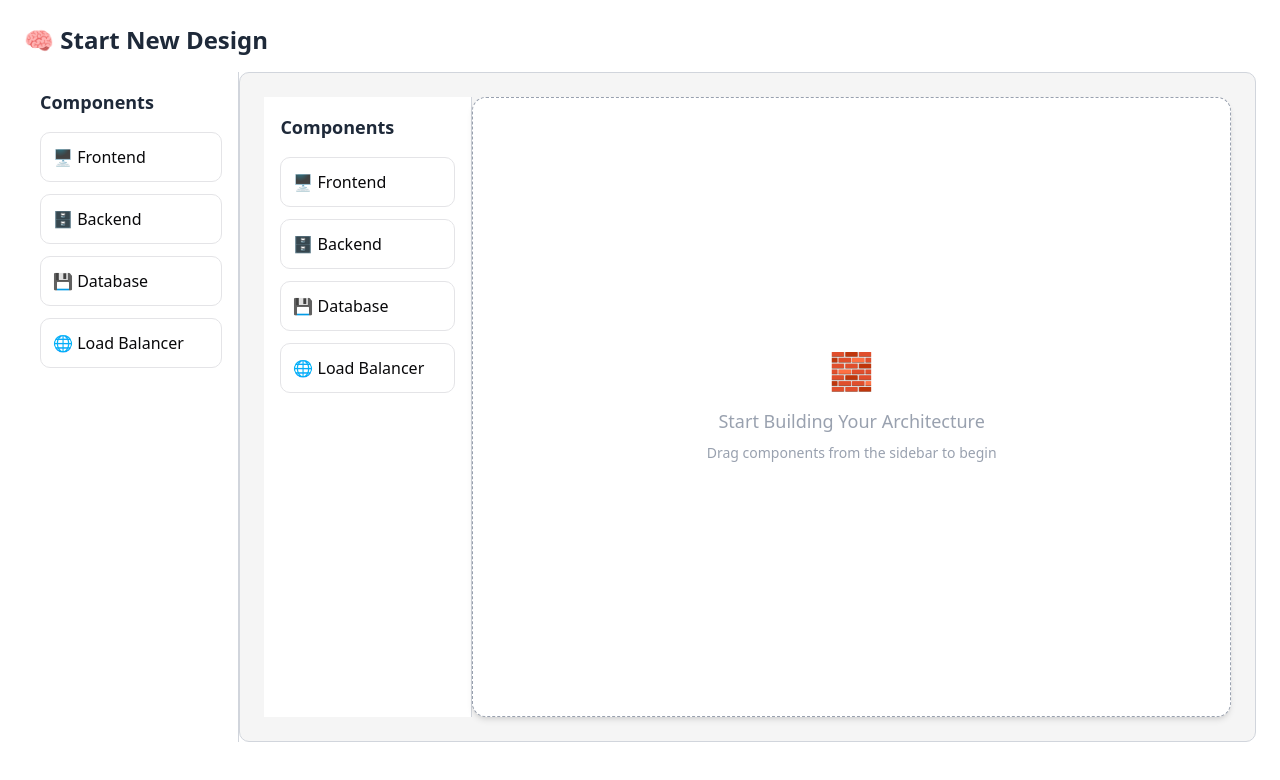
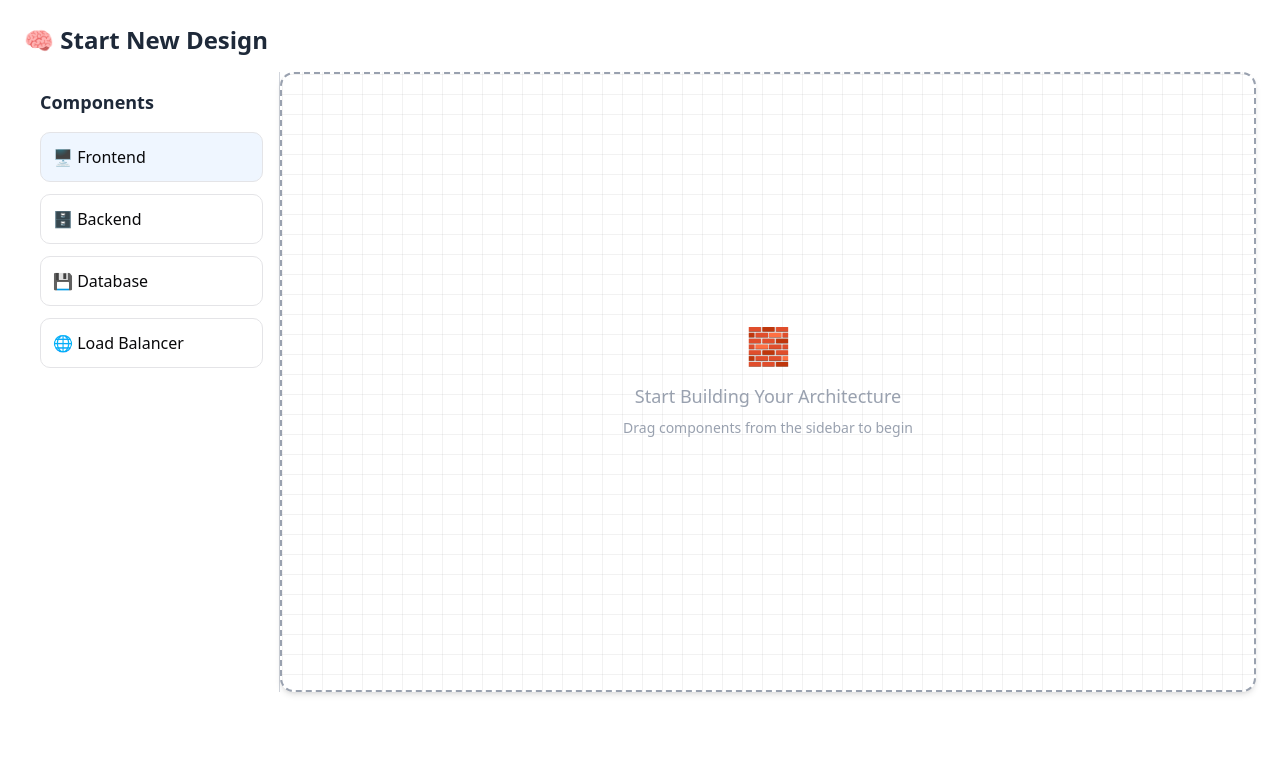
Before and after one commit to anas-muhmed/BuildWise, a Next.js app: page /design in a window 1280 px wide. Shown: the top 780 px of the page. Built offline with nearby package versions, Linux system fonts and the light colour scheme.

Commit message:
Enhance SVG rendering with proper width, height and overflow handling

```diff
--- a/src/components/canvas/CanvasArea.tsx
+++ b/src/components/canvas/CanvasArea.tsx
@@ -1,31 +1,175 @@
 "use client";
 
 import React from "react";
-import ComponentPallete from "./ComponentPallete";
-import { DndContext } from "@dnd-kit/core";
+import { useDroppable } from "@dnd-kit/core";
+import DroppedBlock from "./DroppedBlock";
 
-const CanvasArea = () => {
+interface DroppedComponent {
+  id: string;
+  type: string;
+  x: number;
+  y: number;
+}
+
+type Edge = { id: string; fromId: string; toId: string };
+
+interface CanvasAreaProps {
+  droppedComponents: DroppedComponent[];
+  selectedId: string | null;
+  onSelect: (id: string | null) => void;
+  edges: Edge[];
+  connectFrom: string | null;
+  isConnecting: boolean;
+  preview: { x: number; y: number };
+  onBeginConnect: (id: string) => void;
+  onFinishConnect: (id: string) => void;
+  onCancelConnect: () => void;
+  dragPointer?: { x: number; y: number };
+  canvasRef: React.RefObject<HTMLDivElement | null>; // Allow null
+}
+
+const CanvasArea = ({
+  droppedComponents,
+  selectedId,
+  onSelect,
+  edges,
+  connectFrom,
+  isConnecting,
+  preview,
+  onBeginConnect,
+  onFinishConnect,
+  onCancelConnect,
+  dragPointer,
+  canvasRef,
+}: CanvasAreaProps) => {
+  const { setNodeRef, isOver } = useDroppable({ id: "canvas-dropzone" });
+
+  // Use ref for all DOM queries
+  const getCanvasRect = () => canvasRef.current?.getBoundingClientRect();
+
+  const portCenter = (id: string) => {
+    if (!canvasRef.current) return { x: 0, y: 0 }; // Guard for undefined canvasRef.current
+    const port = canvasRef.current.querySelector(`[data-port-id="${id}"]`) as HTMLElement | null;
+    const cr = getCanvasRect();
+    if (!port || !cr) return { x: 0, y: 0 };
+    const pr = port.getBoundingClientRect();
+    return { x: pr.left - cr.left + pr.width / 2, y: pr.top - cr.top + pr.height / 2 };
+  };
+
+  // preview is already in canvas coords
+  const previewPoint = () => ({ x: preview.x, y: preview.y });
+
   return (
+    <div
+      id="canvas-dropzone"
+      ref={node => {
+        setNodeRef(node);
+        if (canvasRef) {
+          canvasRef.current = node || null; // Explicitly handle null
+        }
+      }}
+      data-canvas="true"
+      className={`relative flex-1 h-[calc(100vh-180px)] bg-white rounded-xl border-2 shadow-md transition-colors ${
+        isOver ? "border-blue-400 bg-blue-50" : "border-dashed border-gray-400"
+      }`}
+      style={{
+        backgroundImage: isOver
+          ? "none"
+          : "linear-gradient(to right, rgba(0,0,0,0.05) 1px, transparent 1px), linear-gradient(to bottom, rgba(0,0,0,0.05) 1px, transparent 1px)",
+        backgroundSize: "20px 20px",
+      }}
+      onMouseDown={(e) => {
+        if (e.target === e.currentTarget) {
+          if (isConnecting) {
+            onCancelConnect();
+          } else {
+            onSelect(null);
+          }
+        }
+      }}
+    >
+      {/* Blocks layer (z-10) */}
+      <div className="absolute inset-0 z-10">
+        {droppedComponents.map((c) => {
+          const connected = edges.some(e => e.fromId === c.id || e.toId === c.id);
+          return (
+            <DroppedBlock
+              key={c.id}
+              id={c.id}
+              type={c.type}
+              x={c.x}
+              y={c.y}
+              selected={selectedId === c.id}
+              onSelect={onSelect}
+              onBeginConnect={onBeginConnect}
+              onFinishConnect={onFinishConnect}
+              isConnectSource={connectFrom === c.id}
+              hasPendingConnection={!!connectFrom}
+              isConnecting={isConnecting}
+              connected={connected}
+            />
+          );
+        })}
+      </div>
 
-    <DndContext onDragEnd={(event)=>console.log("dragged:",event)}>
-    <div className="flex w-full h-full overflow-hidden bg-neutral-100 p-6 rounded-lg border border-gray-300">
+      {/* SVG edges ABOVE blocks (z-20) */}
+      <svg
+        className="absolute inset-0 z-20 pointer-events-none"
+        width="100%"
+        height="100%"
+        preserveAspectRatio="none"
+        style={{ overflow: "visible" }}
+        data-dx={dragPointer?.x ?? 0}
+        data-dy={dragPointer?.y ?? 0}
+      >
+        <defs>
+          <marker id="bw-arrow" viewBox="0 0 10 10" refX="10" refY="5" markerWidth="6" markerHeight="6" orient="auto">
+            <path d="M0,0 L10,5 L0,10 Z" fill="#2563eb" />
+          </marker>
+        </defs>
+        {/* DEBUG: show port centers */}
+        {droppedComponents.map((c) => {
+          const p = portCenter(c.id);
+          return <circle key={`dbg-${c.id}`} cx={p.x} cy={p.y} r={2.5} fill="#ef4444" />;
+        })}
+        {edges.map((e) => {
+          const a = portCenter(e.fromId);
+          const b = portCenter(e.toId);
+          return (
+            <line
+              key={e.id}
+              x1={a.x}
+              y1={a.y}
+              x2={b.x}
+              y2={b.y}
+              stroke="#2563eb"
+              strokeWidth="2"
+              strokeLinecap="round"
+              markerEnd="url(#bw-arrow)"
+            />
+          );
+        })}
+        {/* rubber-band preview */}
+        {isConnecting && connectFrom && (() => {
+          const a = portCenter(connectFrom);
+          const b = previewPoint();
+          return (
+            <line x1={a.x} y1={a.y} x2={b.x} y2={b.y}
+              stroke="#94a3b8" strokeDasharray="6 4" strokeWidth="2" strokeLinecap="round" />
+          );
+        })()}
+      </svg>
 
-      {/* Left sidebar - Component Palette */}
-      <ComponentPallete/>
-
-       {/* Right side - Canvas workspace */}
-
-<div className="w-full h-[calc(100vh-180px)] bg-white rounded-xl border border-dashed border-gray-400 shadow-md">
-  <div className="flex items-center justify-center h-full">
+      {droppedComponents.length === 0 && (
+        <div className="absolute inset-0 flex items-center justify-center pointer-events-none">
           <div className="text-center text-gray-400">
             <div className="text-4xl mb-4">🧱</div>
             <p className="text-lg font-medium">Start Building Your Architecture</p>
             <p className="text-sm mt-2">Drag components from the sidebar to begin</p>
           </div>
         </div>
+      )}
     </div>
-    </div>
-    </DndContext>
   );
 };
 
```
Lines whose indentation alone changed are shown as unchanged.
